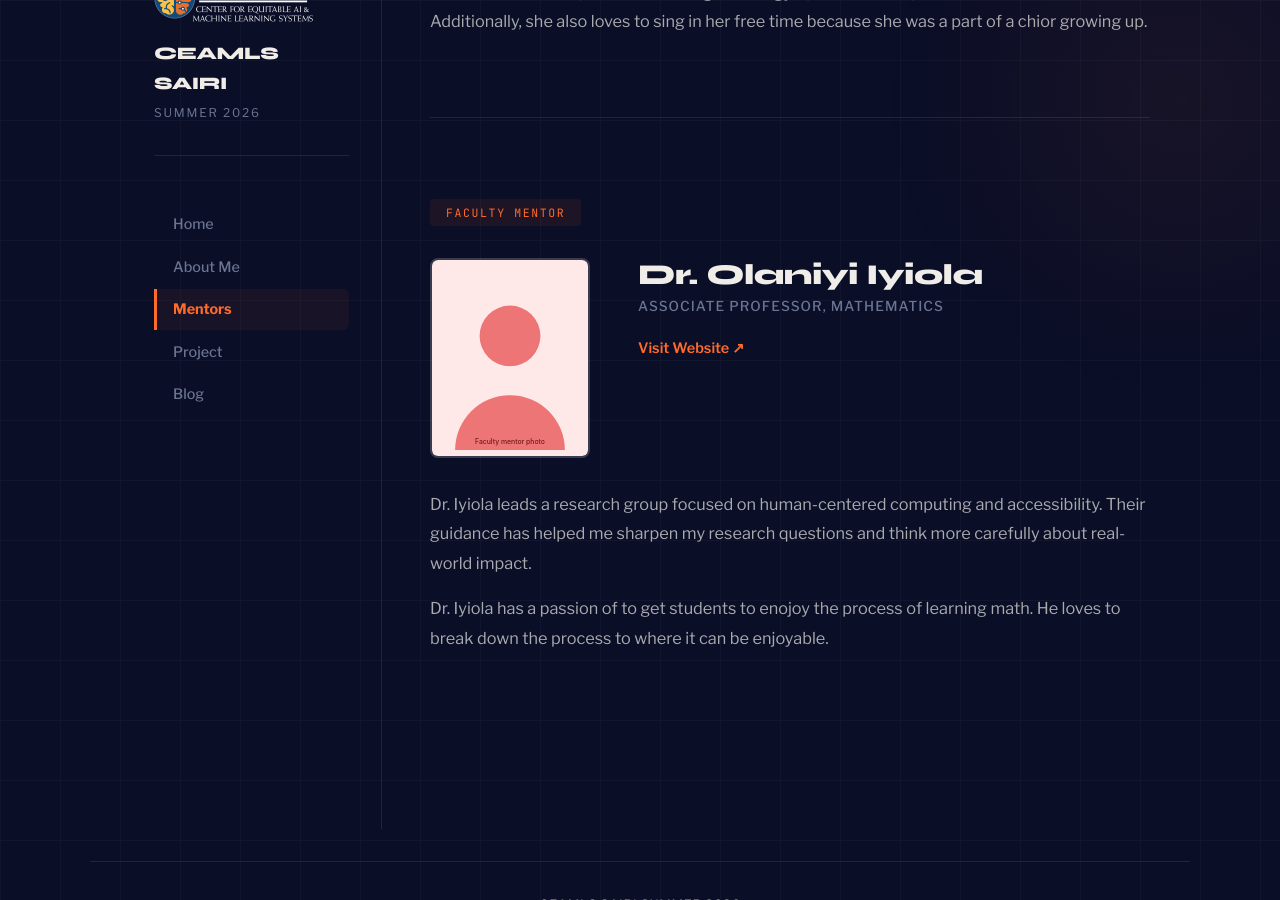
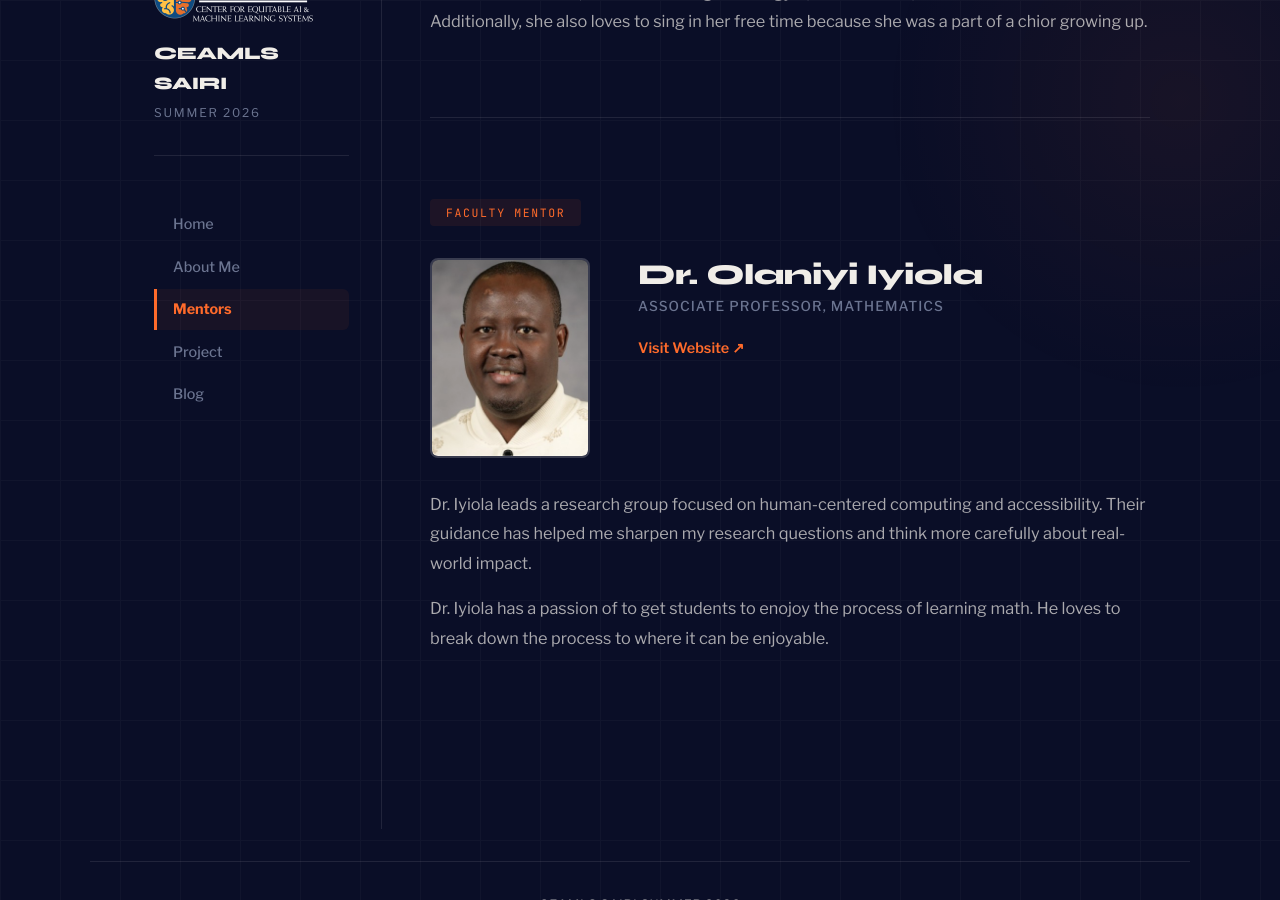
Before and after one commit to cgdaniels135/cgdaniels135ceamls26.github.io, a Jekyll site: the page built from pages/about-my-mentor.md, in a window 1280 px wide and 900 px high, scrolled down 639 px. Built offline with Jekyll 4.4.1, drawn with Linux system fonts in a browser that asks for light colours.

Commit message:
Update about-my-mentor.md

```diff
--- a/pages/about-my-mentor.md
+++ b/pages/about-my-mentor.md
@@ -20,7 +20,7 @@ graduate_mentor:
 faculty_mentor:
   name: Dr. Olaniyi Iyiola
   title: Associate Professor, Mathematics
-  image: /assets/images/faculty-mentor.svg
+  image: assets/images/Dr Iyiola.jpg
   website: https://www.linkedin.com/in/olaniyi-iyiola-phd-math-mba-business-analytics-89073455/
   bio: |
     Dr. Iyiola leads a research group focused on human-centered computing and
```
